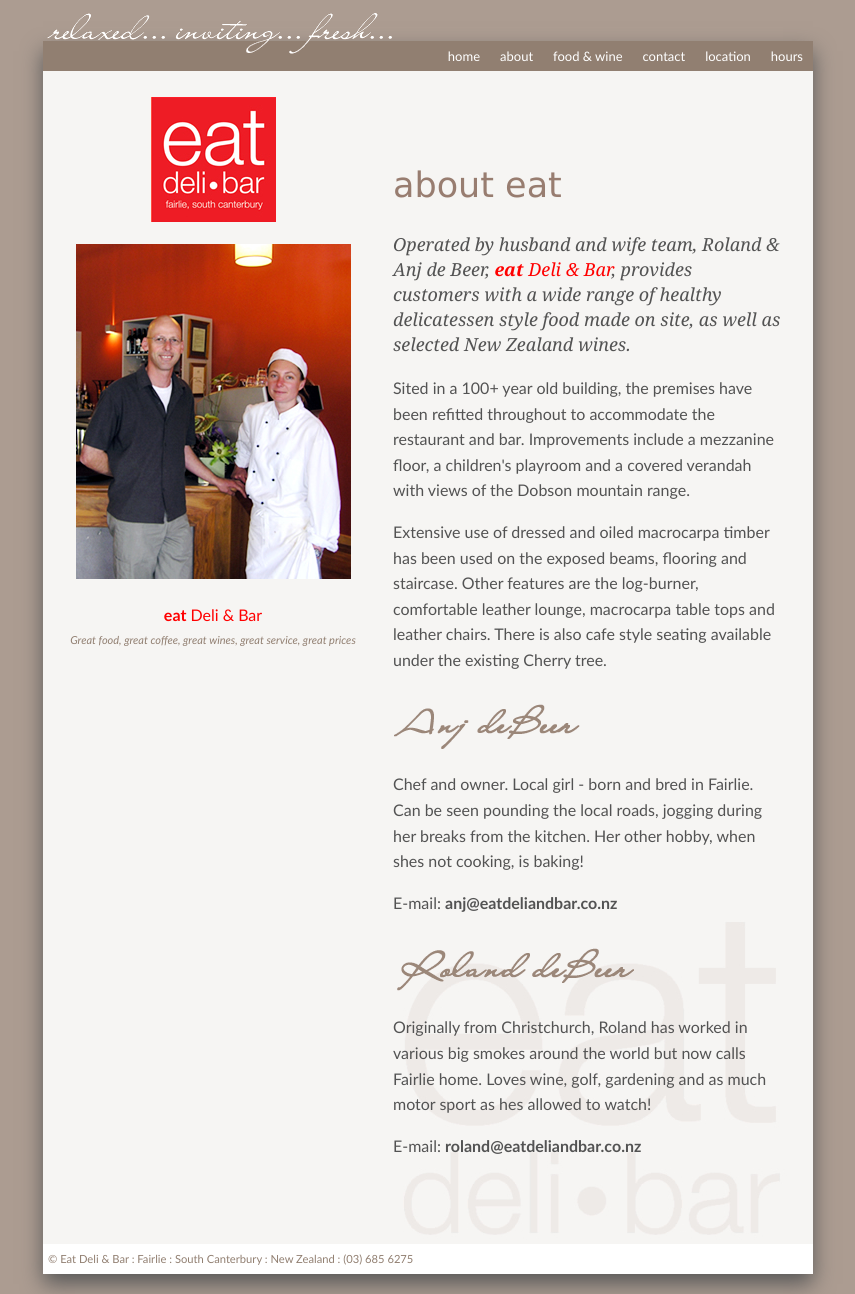
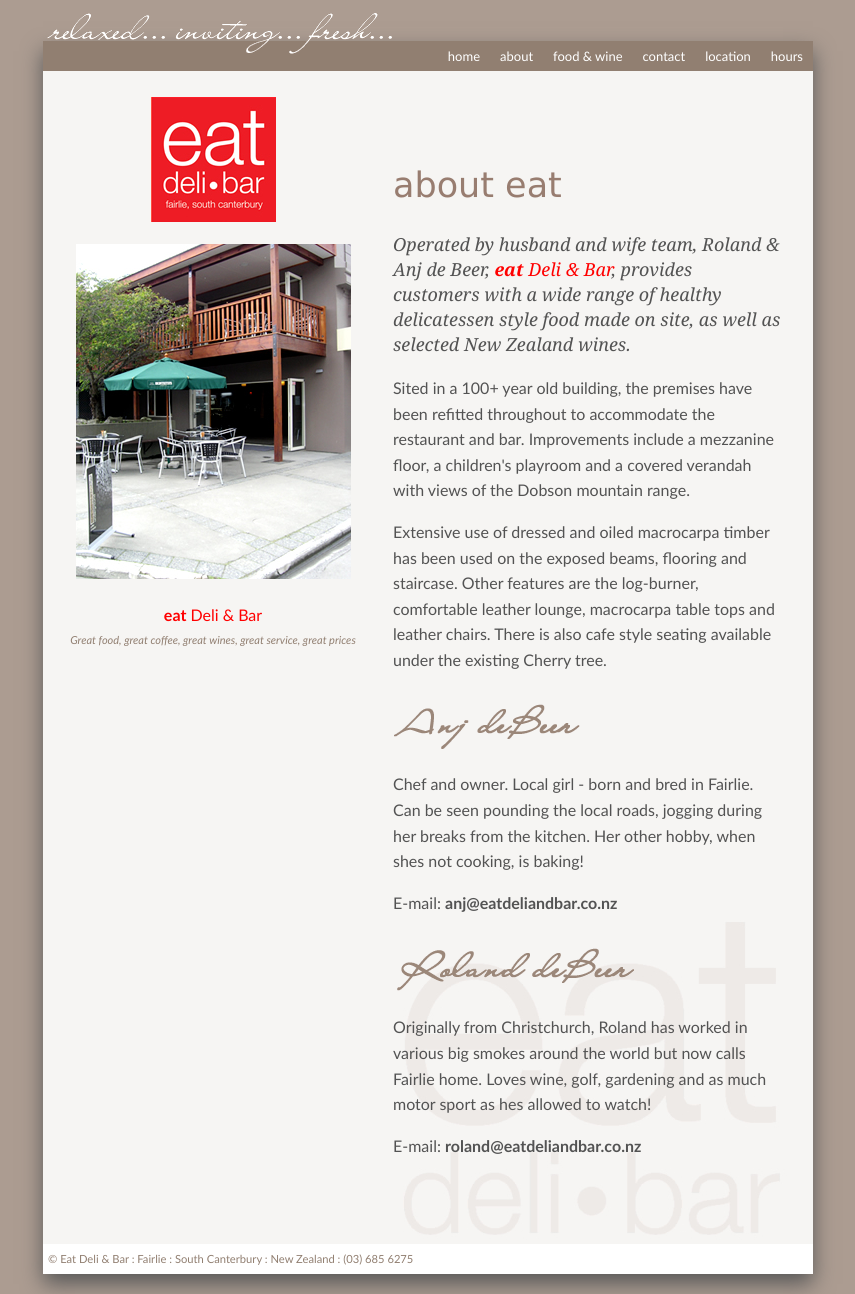
Before and after one commit to GeorgePhillips/eatdeliandbar-website, a Jekyll site: the page built from about.html, in a window 1280 px wide. Shown: the whole page, without its empty margins (212-1067 px from the left). Built offline with Jekyll 4.4.1, drawn with Linux system fonts in a browser that asks for light colours.

Commit message:
Updated 'about.html' via CloudCannon

```diff
--- a/about.html
+++ b/about.html
@@ -1,7 +1,7 @@
 ---
 layout: default
-image_path: /img/about.jpg
-image_description: Picture of husband and wife team, Roland and Anj
+image_path: /img/front.jpg
+image_description: "Picture of eat deli & bar"
 ---
 
 <h2>about eat</h2>
@@ -11,13 +11,13 @@ image_description: Picture of husband and wife team, Roland and Anj
 
 <p class="editable">Extensive use of dressed and oiled macrocarpa timber has been used on the exposed beams, flooring and staircase. Other features are the log-burner, comfortable leather lounge, macrocarpa table tops and leather chairs. There is also cafe style seating available under the existing Cherry tree.</p>
 
-<h4><img src="img/anj.gif" width="380" height="55" alt="Anj deBeer"></h4>
+<h4><img src="img/anj.gif" width="380" height="55" alt="Anj deBeer" /></h4>
 <p>
     Chef and owner. Local girl - born and bred in Fairlie. Can be seen pounding the local roads, jogging during her breaks from the kitchen. Her other hobby, when shes not cooking, is baking!
 </p>
 <p>E-mail: <strong>anj@eatdeliandbar.co.nz</strong></p>
 
-<h4><img src="img/rol.gif" width="380" height="55" alt="Roland deBeer"></h4>
+<h4><img src="img/rol.gif" width="380" height="55" alt="Roland deBeer" /></h4>
 <p>
     Originally from Christchurch, Roland has worked in various big smokes around the world but now calls Fairlie home. Loves wine, golf, gardening and as much motor sport as hes allowed to watch!
 </p>
```
